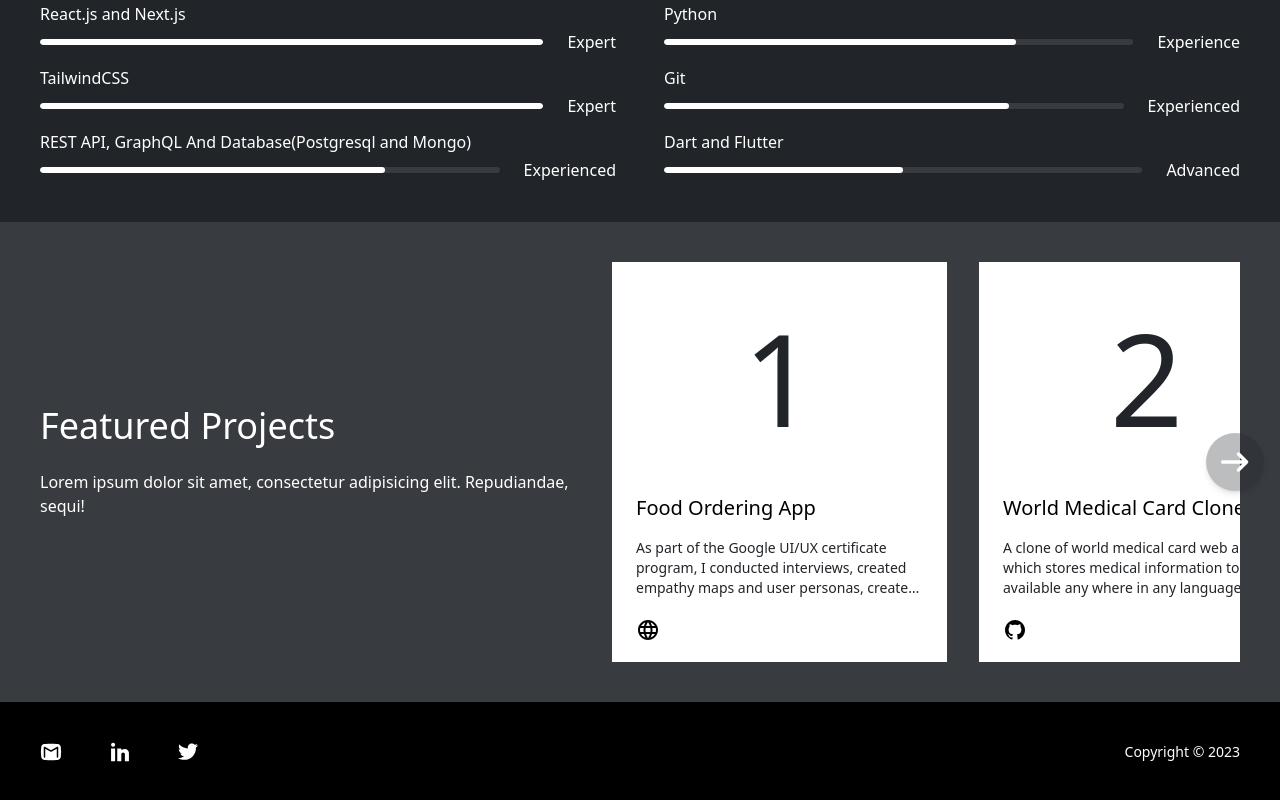
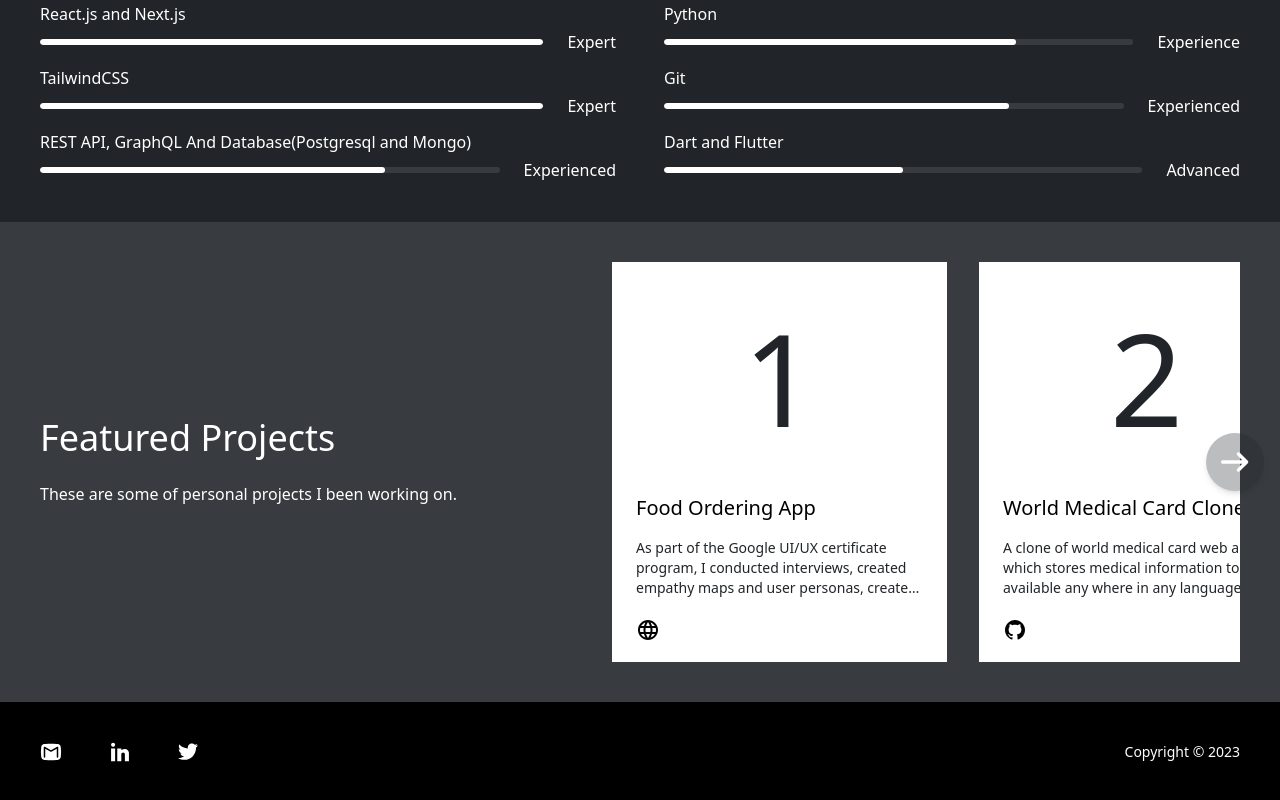
Before and after one commit to dagemtadesse/portfolio, a Next.js app: page /portfolio in a window 1280 px wide. Shown: the part 658-1458 px from the top of the page. Built offline with nearby package versions, Linux system fonts and the light colour scheme.

Commit message:
feat: text change

```diff
--- a/pages/portfolio.tsx
+++ b/pages/portfolio.tsx
@@ -187,8 +187,7 @@ const Portfolio = ({
           <div className="w-full grow-1 shrink-0 md:w-[45%] flex flex-col ">
             <h1 className="text-4xl">Featured Projects</h1>
             <p className="font-light mt-6">
-              Lorem ipsum dolor sit amet, consectetur adipisicing elit.
-              Repudiandae, sequi!
+              These are some of personal projects I been working on.
             </p>
           </div>
           {projects.map((project, index) => (
```
